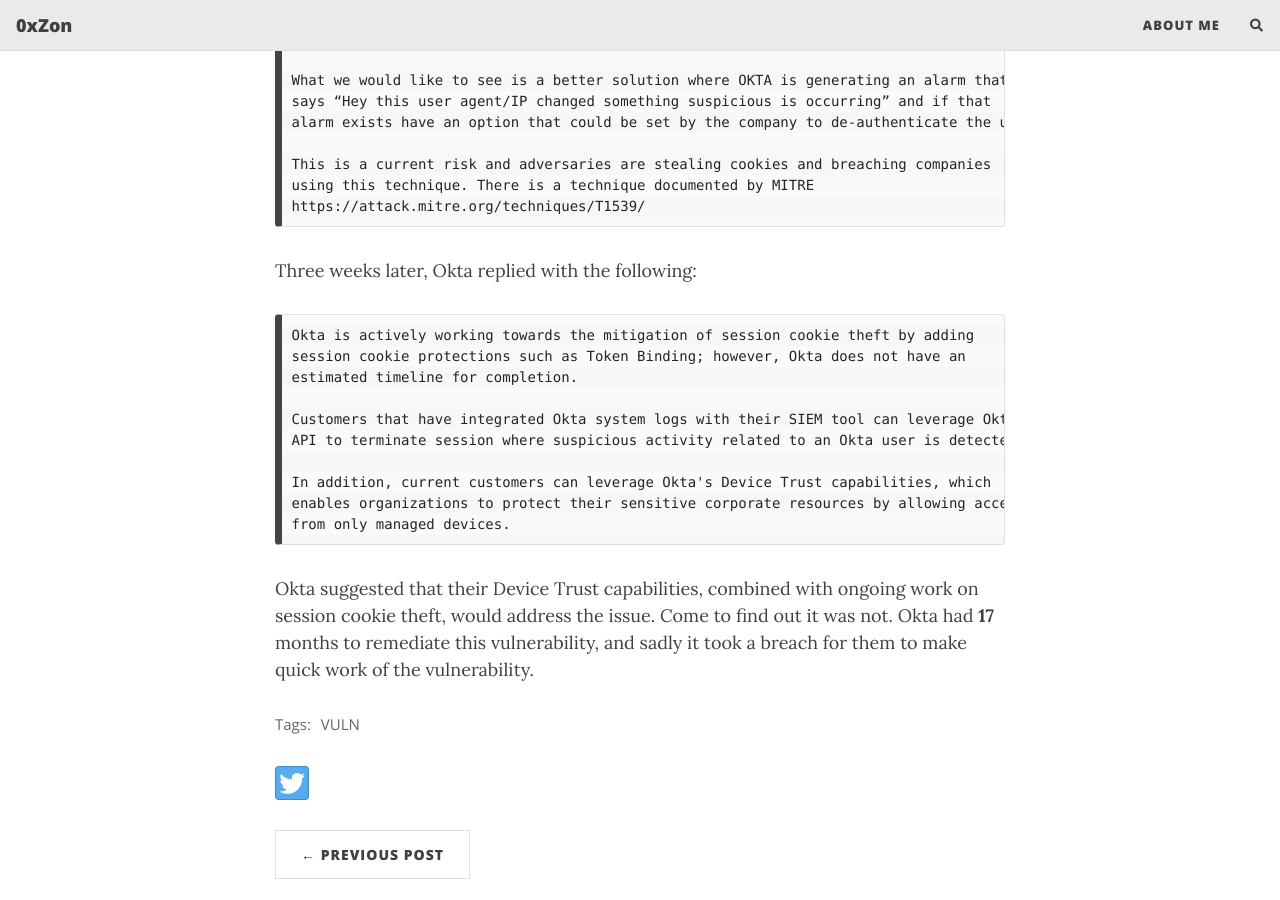
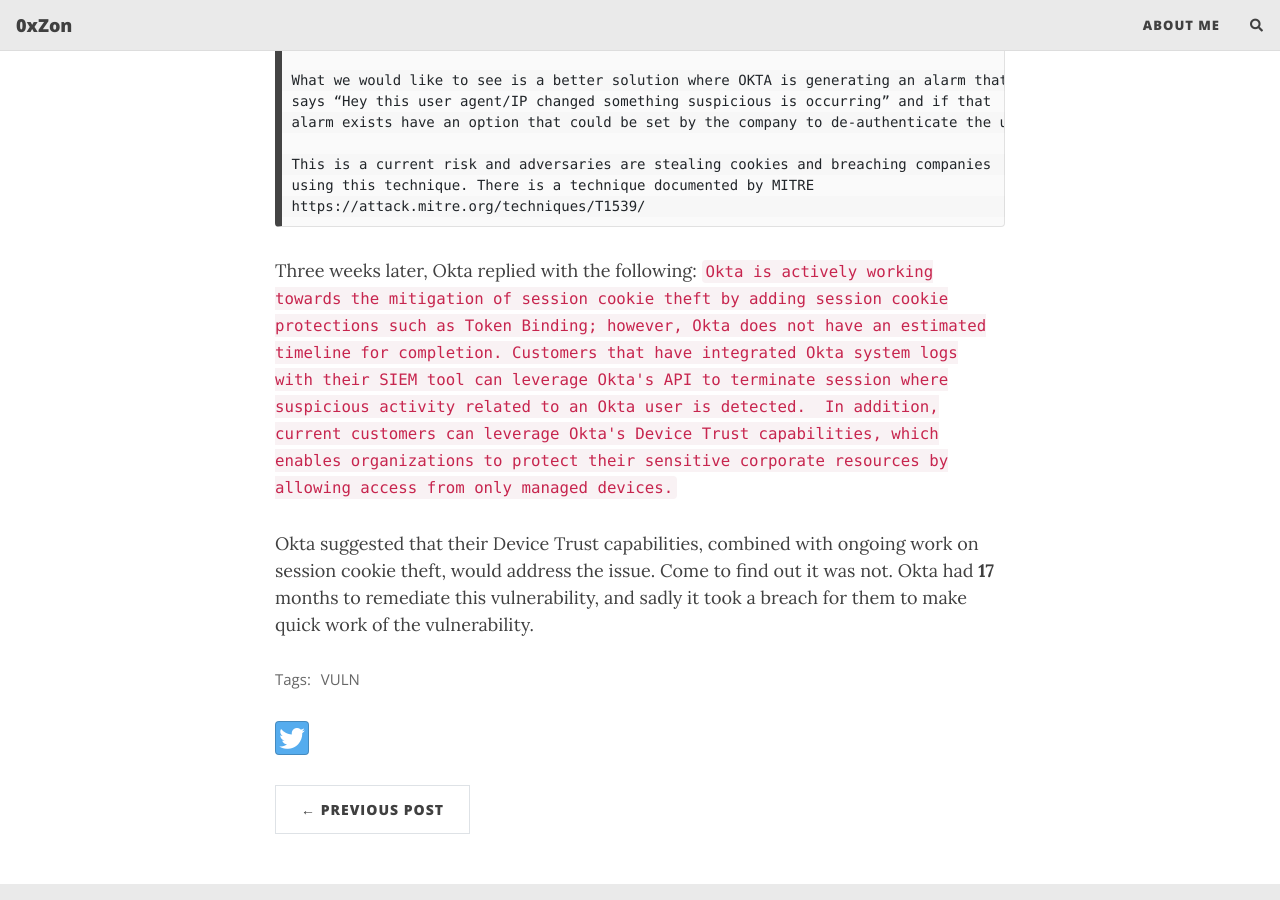
Before and after one commit to 0xZon/0xZon.github.io, a Jekyll site: the page built from _posts/2023-11-06-The-Cost-of-Neglected-Vulnerabilities-Oktas-Wake-Up-Call.md, in a window 1280 px wide and 900 px high, scrolled down 2765 px. Built offline with Jekyll 4.4.1, drawn with Linux system fonts in a browser that asks for light colours; nearby versions of some CDN libraries; comment, search, counter and statistics services are not loaded.

````diff
--- a/_posts/2023-11-06-The-Cost-of-Neglected-Vulnerabilities-Oktas-Wake-Up-Call.md
+++ b/_posts/2023-11-06-The-Cost-of-Neglected-Vulnerabilities-Oktas-Wake-Up-Call.md
@@ -64,17 +64,6 @@ https://attack.mitre.org/techniques/T1539/
 ```
 
 Three weeks later, Okta replied with the following:
-```
-Okta is actively working towards the mitigation of session cookie theft by adding
-session cookie protections such as Token Binding; however, Okta does not have an
-estimated timeline for completion.
-
-Customers that have integrated Okta system logs with their SIEM tool can leverage Okta's
-API to terminate session where suspicious activity related to an Okta user is detected.
-
-In addition, current customers can leverage Okta's Device Trust capabilities, which
-enables organizations to protect their sensitive corporate resources by allowing access
-from only managed devices.
-```
+`Okta is actively working towards the mitigation of session cookie theft by adding session cookie protections such as Token Binding; however, Okta does not have an estimated timeline for completion. Customers that have integrated Okta system logs with their SIEM tool can leverage Okta's API to terminate session where suspicious activity related to an Okta user is detected.  In addition, current customers can leverage Okta's Device Trust capabilities, which enables organizations to protect their sensitive corporate resources by allowing access from only managed devices.`
 
 Okta suggested that their Device Trust capabilities, combined with ongoing work on session cookie theft, would address the issue. Come to find out it was not. Okta had **17** months to remediate this vulnerability, and sadly it took a breach for them to make quick work of the vulnerability.
````
